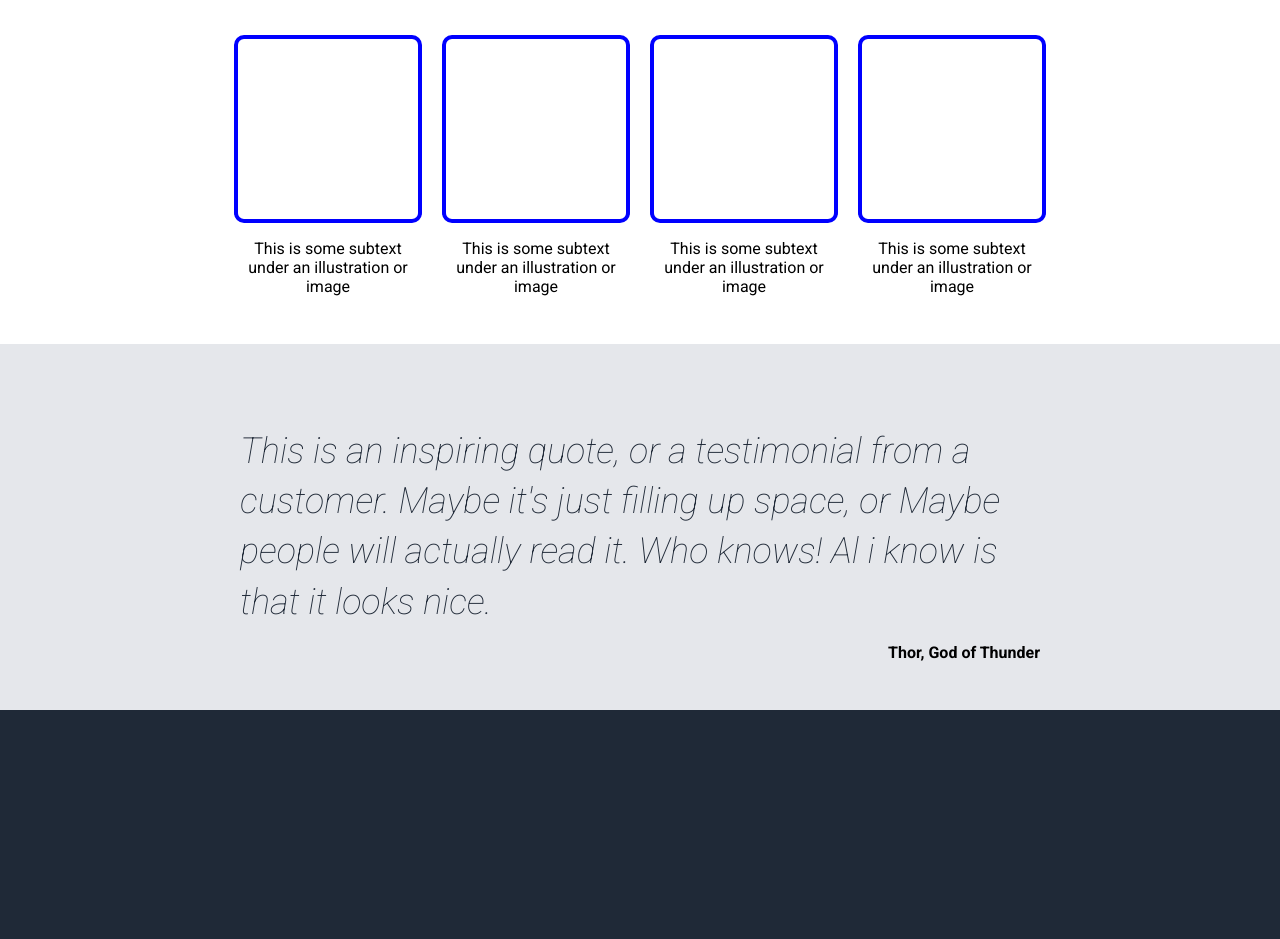
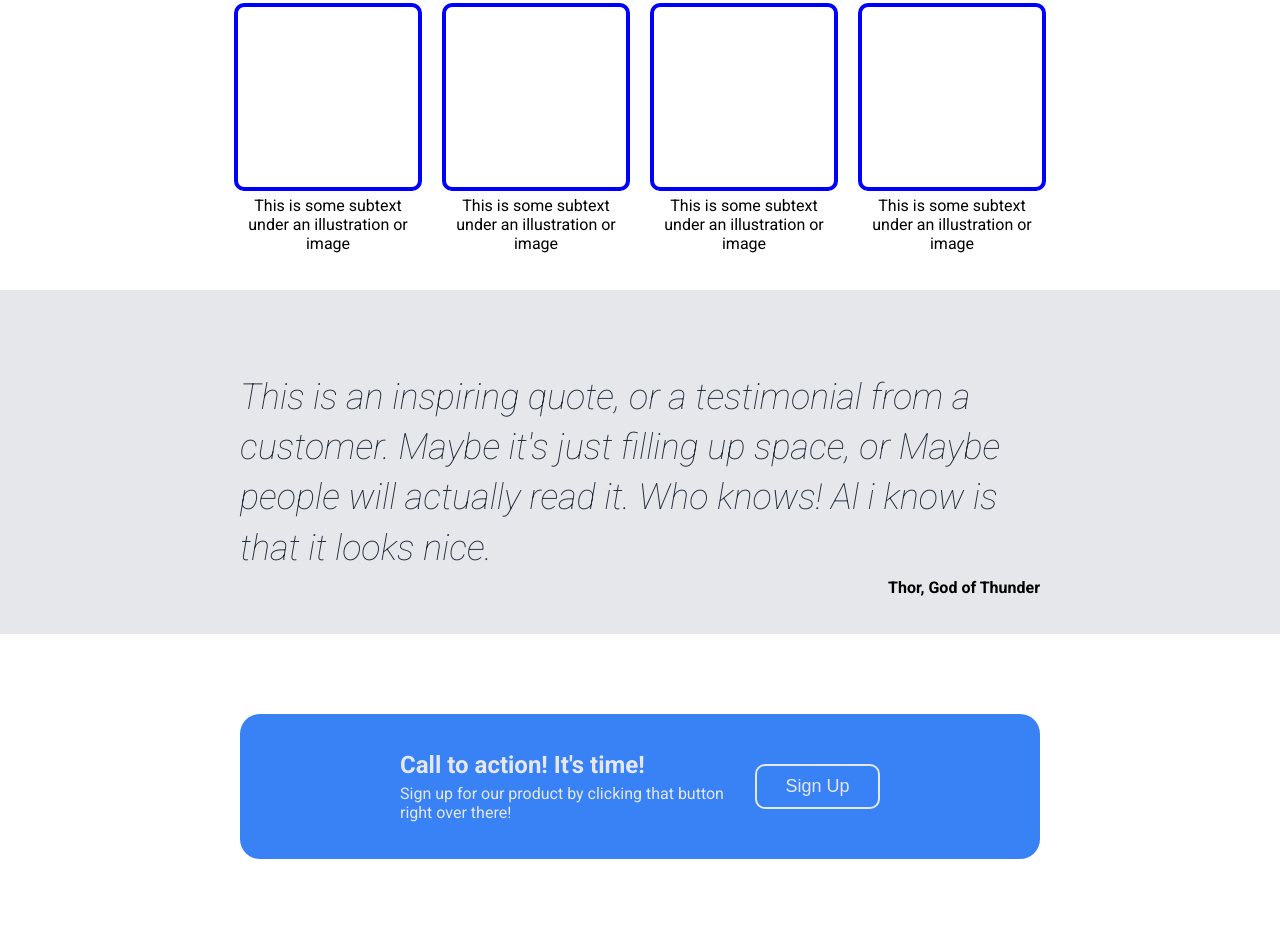
Before and after one commit to sefxdev/landing-page, a plain HTML site: page index.html in a window 1280 px wide. Shown: the part 802-1741 px from the top of the page. Before the commit the page ends 1512 px from the top, so only its background shows below. Drawn offline with Linux system fonts and the light colour scheme.

Commit message:
Finised call to action section

```diff
--- a/index.html
+++ b/index.html
@@ -74,5 +74,17 @@
     <p class="sub-text">Thor, God of Thunder</p>
 
   </section>
+
+  <section class="call-to-action-section">
+    <div class="call-to-action-container">
+      <div class="call-to-action-left">
+    <h3>Call to action! It's time!</h3>
+    <p>Sign up for our product by clicking that button right over there!</p>
+    </div>
+    <div class="call-to-action-right">
+      <button class="call-to-action-btn">Sign Up</button>
+    </div>
+    </div>
+  </section>
 </body>
 </html>
--- a/styles.css
+++ b/styles.css
@@ -138,3 +138,41 @@ nav ul {
   align-self: flex-end;
   font-weight: 600;
 }
+
+.call-to-action-section {
+  background-color: #fff;
+  padding: 5em 15em;
+
+}
+
+.call-to-action-container {
+    background-color: #3882f6;
+    padding: 2em 10em;
+    border-radius: 20px;
+    display: flex;
+    justify-content: space-between;
+    color: #e5e7eb
+}
+
+.call-to-action-left h3,p{
+  padding: 0;
+  margin: 5px 0;
+}
+
+.call-to-action-left h3 {
+  font-size: 24px;
+}
+
+.call-to-action-right {
+  display: flex;
+}
+.call-to-action-btn {
+  align-self: center;
+  color: #e5e7eb;
+  background-color: #3882f6;
+  font-size: 18px;
+  border-radius: 10px;
+  border: 2px solid #e5e7eb;
+  width: 125px;
+  padding: 10px;
+}
```
